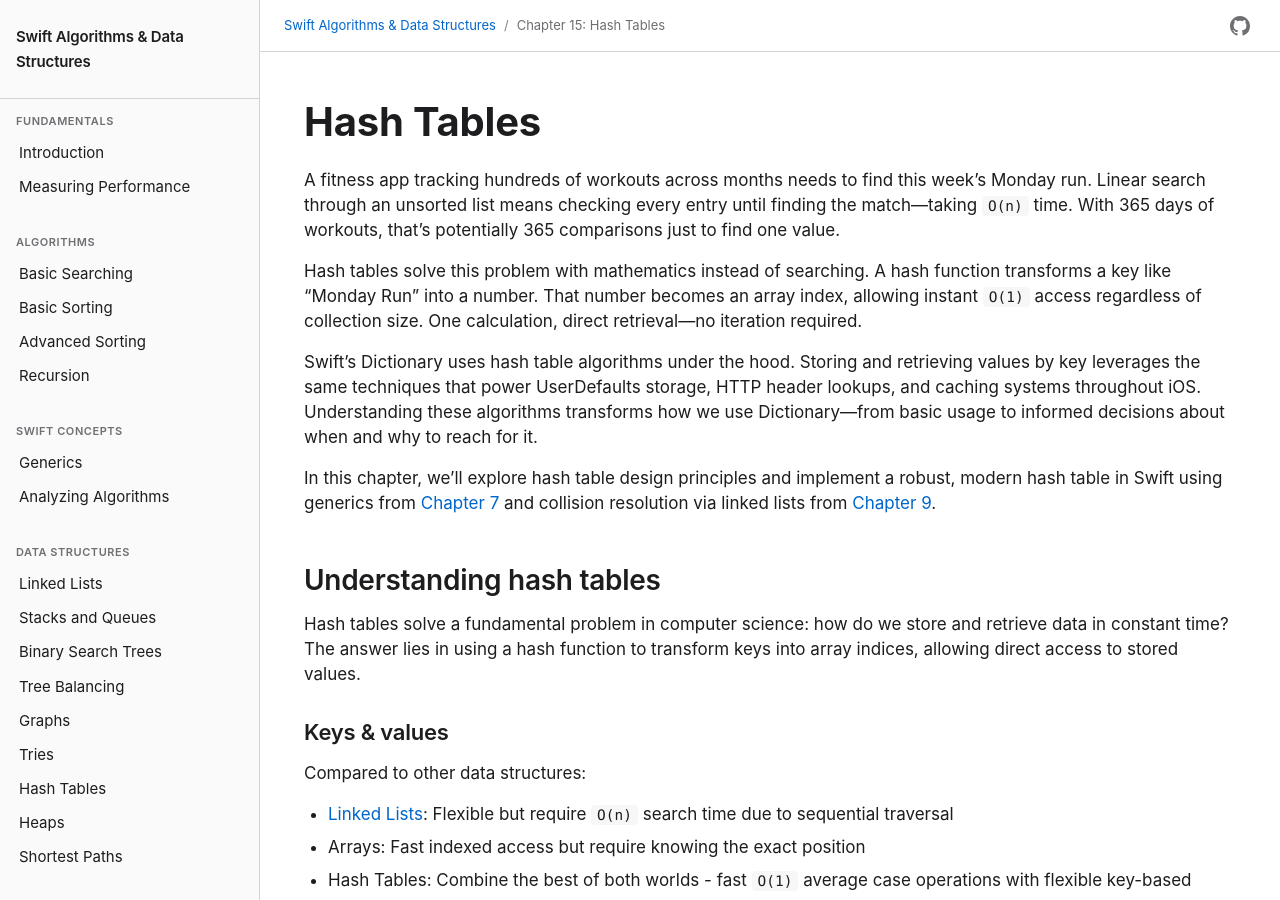
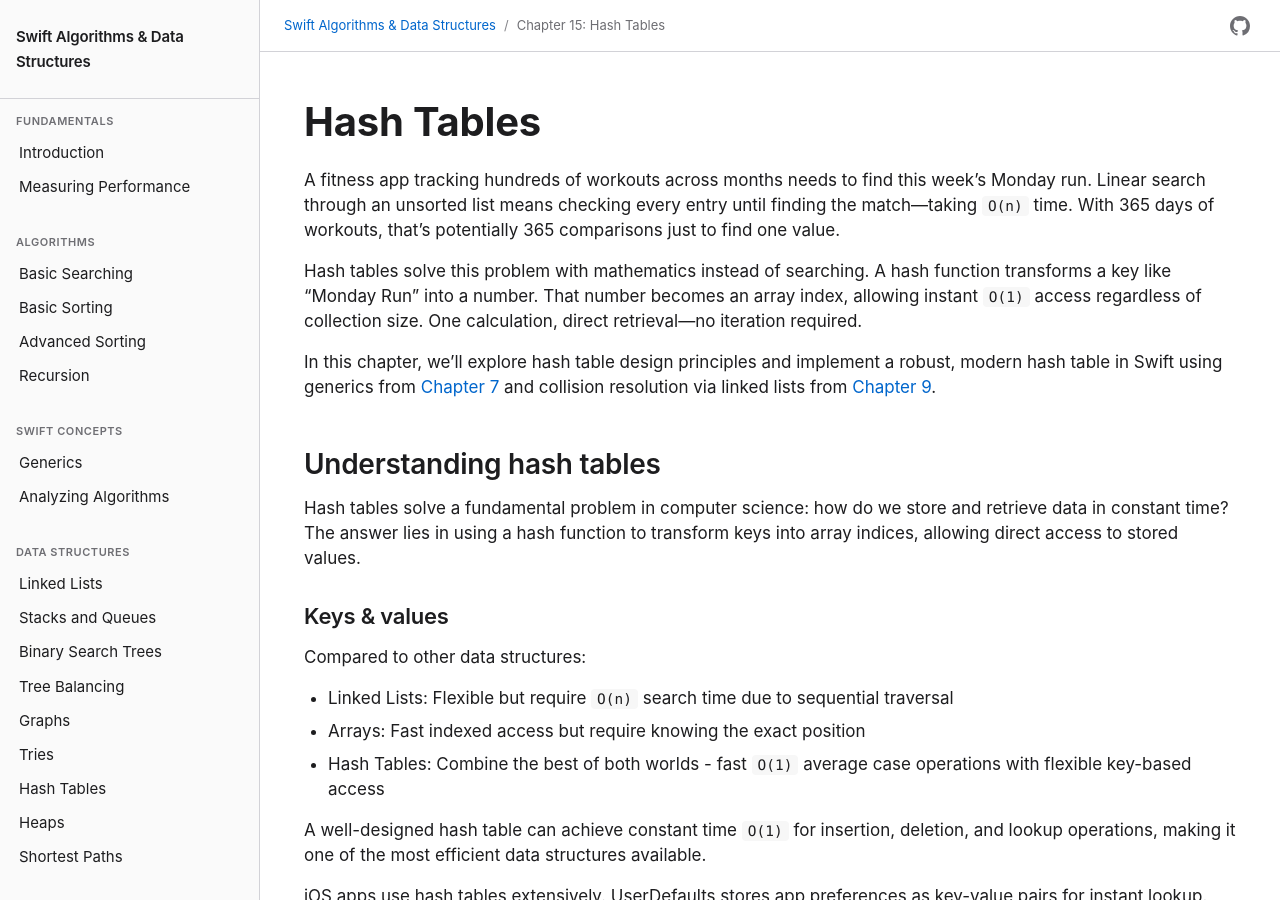
Before and after one commit to waynewbishop/swift-algorithms, a Jekyll site: the page built from 15-hash-tables.md, in a window 1280 px wide and 900 px high. Built offline with Jekyll 4.4.1, drawn with Linux system fonts in a browser that asks for light colours; part of the change alters nothing that is shown.

Commit message:
Remove Dictionary explanation paragraph from Chapter 15 opening
Per user request, removed the paragraph explaining Dictionary's relationship
to hash tables from the chapter introduction. Keeps opening more focused on
the problem and solution.

Line 12 removed: 'Swift's Dictionary uses hash table algorithms...'
Chapter now flows directly from problem setup to implementation.

🤖 Generated with [Claude Code](https://claude.com/claude-code)

Co-Authored-By: Claude <noreply@anthropic.com>

```diff
--- a/15-hash-tables.md
+++ b/15-hash-tables.md
@@ -9,8 +9,6 @@ A fitness app tracking hundreds of workouts across months needs to find this wee
 
 Hash tables solve this problem with mathematics instead of searching. A hash function transforms a key like "Monday Run" into a number. That number becomes an array index, allowing instant `O(1)` access regardless of collection size. One calculation, direct retrieval—no iteration required.
 
-Swift's Dictionary uses hash table algorithms under the hood. Storing and retrieving values by key leverages the same techniques that power UserDefaults storage, HTTP header lookups, and caching systems throughout iOS. Understanding these algorithms transforms how we use Dictionary—from basic usage to informed decisions about when and why to reach for it.
-
 In this chapter, we'll explore hash table design principles and implement a robust, modern hash table in Swift using generics from [Chapter 7](07-generics.md) and collision resolution via linked lists from [Chapter 9](09-linked-lists.md).
 
 ## Understanding hash tables
@@ -20,7 +18,7 @@ Hash tables solve a fundamental problem in computer science: how do we store and
 ### Keys & values
 
 Compared to other data structures:
-- [Linked Lists](https://en.wikipedia.org/wiki/Linked_list): Flexible but require `O(n)` search time due to sequential traversal
+- Linked Lists: Flexible but require `O(n)` search time due to sequential traversal
 - Arrays: Fast indexed access but require knowing the exact position
 - Hash Tables: Combine the best of both worlds - fast `O(1)` average case operations with flexible key-based access
 
```
